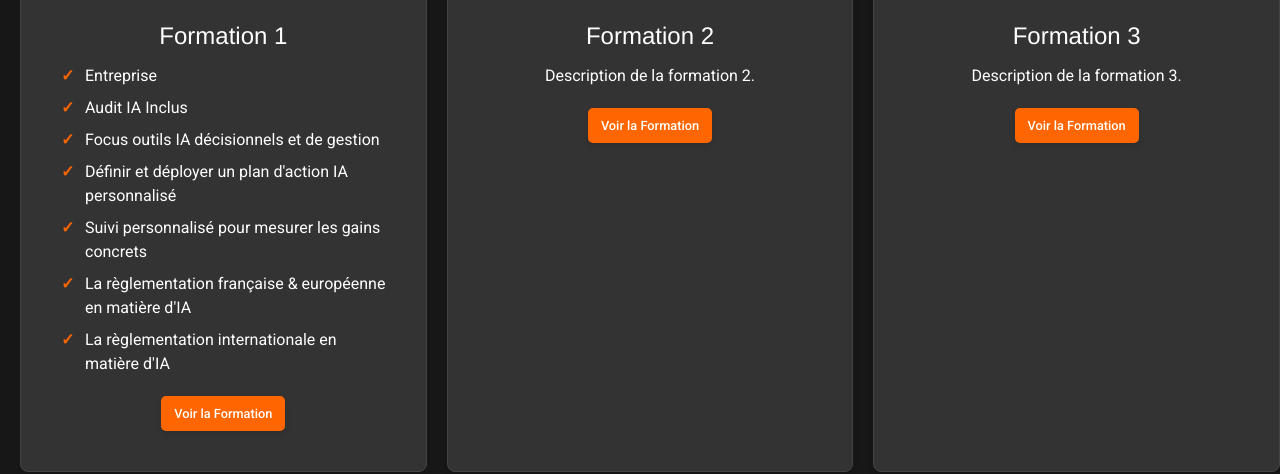
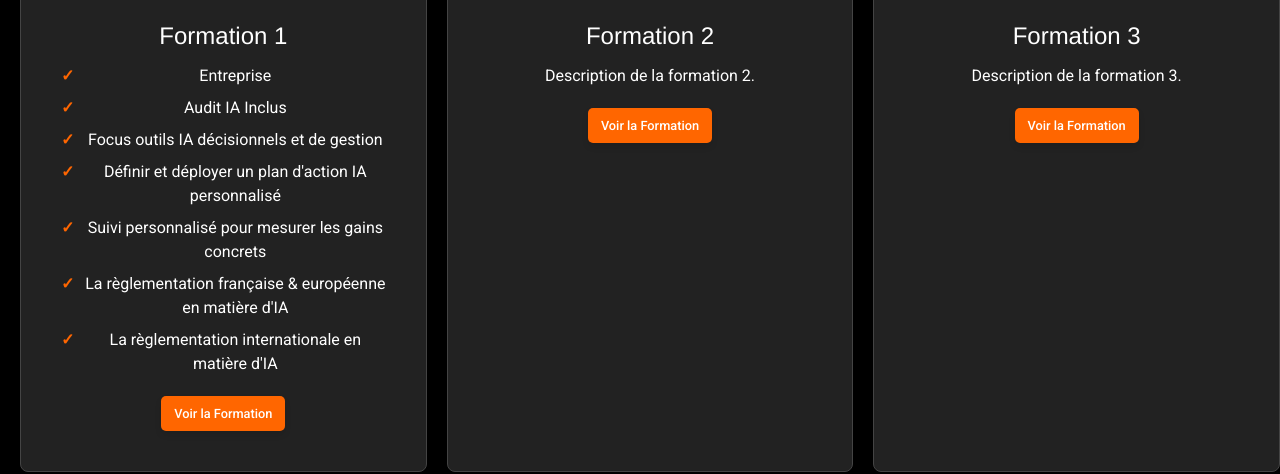
Before and after one commit to Beerus243/newbrain, a Next.js app: page / in a window 1280 px wide. Shown: the part 1073-1547 px from the top of the page. Built offline with nearby package versions, Linux system fonts and the light colour scheme.

Commit message:
style formation responsif2

```diff
--- a/app/components/body.module.css
+++ b/app/components/body.module.css
@@ -10,19 +10,9 @@
   padding: 2rem;
 }
 
-.card {
-  background: #333; /* Couleur de fond sombre */
-  border-radius: 8px;
-  box-shadow: 0 4px 6px rgba(0, 0, 0, 0.1);
-  padding: 1.5rem;
-  text-align: center;
-  transition: transform 0.3s ease, background-color 0.3s ease;
-  color: #fff; /* Couleur du texte pour contraster avec le fond sombre */
-}
 
 .card:hover {
-  transform: translateY(-5px); /* Animation au survol */
-  background-color: #444; /* Couleur légèrement différente au survol */
+  transform: translateY(-1px); /* Animation au survol */
 }
 
 .cardImage {
@@ -39,31 +29,29 @@
   margin-bottom: 0.75rem;
 }
 
-/* Stylisation de la liste */
+/* Liste des descriptions dans les cartes */
 .cardList {
   list-style: none; /* Supprime les puces par défaut */
-  padding-left: 0;
-  margin: 0 0 1rem 0;
-  text-align: left;
+  padding-left: 0; /* Supprime le retrait gauche */
+  margin: 0;
 }
 
 .cardList li {
-  font-family: 'roboto', sans-serif;
   position: relative;
-  padding-left: 1.5rem;
-  margin-bottom: 0.5rem;
+  padding-left: 1.5rem; /* Ajoute de l'espace pour la puce */
+  margin-bottom: 0.5rem; /* Espacement entre les éléments */
   font-size: 1rem;
-  color: #ffffff;
-  text-align: start;
+  color: #fff; /* Couleur du texte */
+  line-height: 1.5;
 }
 
 .cardList li::before {
-  content: "✓"; /* Vous pouvez personnaliser cette puce */
+  content: "✓"; /* Puce personnalisée */
   position: absolute;
-  font-size:1rem;
-  font-weight :bold;
+  font-size: 1rem;
+  font-weight: bold;
   line-height: 1.5rem;
-  left: 0;
+  left: 0; /* Positionne la puce à gauche */
   color: #ff6600; /* Couleur personnalisée pour la puce */
 }
 
@@ -260,7 +248,7 @@
   grid-template-columns: repeat(3, 1fr);
   gap: 20px;
   padding-bottom: 50px;
-  background-color: #171717; /* Fond de grille sombre */
+  background-color: black; /* Fond de grille sombre */
   box-sizing: border-box; /* Inclut le padding dans la largeur totale */
 }
 
@@ -344,7 +332,6 @@
 /*               Section Statistiques               */
 /* ------------------------------------------------- */
 .statsContainer {
-  background: #333333;
   padding-bottom: 3rem;
   padding-top: 3rem;
   width: 100%;
@@ -775,7 +762,7 @@
 }
 
 .card {
-  background-color: #333; /* Couleur de fond sombre */
+  background-color: #222222; /* Couleur de fond sombre */
   border-radius: 8px;
   box-shadow: 0 4px 6px rgba(0, 0, 0, 0.1);
   padding: 1.5rem;
@@ -809,7 +796,7 @@
 
 /* Styles pour les grandes cartes */
 .cardLarge {
-  background-color: #333; /* Couleur de fond sombre */
+  background-color: #222222; /* Couleur de fond sombre */
   border-radius: 8px;
   box-shadow: 0 4px 6px rgba(0, 0, 0, 0.1);
   padding: 2rem;
@@ -818,11 +805,9 @@
   color: #fff; /* Couleur du texte pour contraster avec le fond sombre */
 }
 
-.cardLarge:hover {
-  background-color: #444; /* Couleur légèrement différente au survol */
-}
 
 .cardLargeTitre {
+  font-family: 'Franklin Gothic Medium', 'Arial Narrow', Arial, sans-serif;
   font-size: 1.5rem;
   font-weight: bold;
   margin-bottom: 1rem;
--- a/app/components/body.tsx
+++ b/app/components/body.tsx
@@ -183,42 +183,45 @@ export default function Body() {
             <div className={styles.card}>
               <FaCalendarAlt className={styles.cardIcon} />
               <h3 className={styles.cardGridTitle}>Evaluation du degré de maturité en IA</h3>
-              <p className={styles.cardGridDescription}>
-                <SiNike style={{ color: "green", paddingRight: "8px", fontSize:"30px" }} />
-                Mise en place d'un questionnaire en ligne pour évaluer la maturité, la vision et les attentes des collaborateurs en matière d'IA.
-              </p>
-              <p className={styles.cardGridDescription}>
-                <FaCheckCircle style={{ color: "green", marginRight: "8px" }} />
-                Définition des priorités et choix des cas d'usages à prioriser.
-              </p>
+              <ul className={styles.cardList}>
+                <li>
+                  Mise en place d'un questionnaire en ligne pour évaluer la maturité, la vision et les attentes des collaborateurs en matière d'IA.
+                </li>
+                <li>
+                  Définition des priorités et choix des cas d'usages à prioriser.
+                </li>
+              </ul>
             </div>
             <div className={styles.card}>
               <FaUserFriends className={styles.cardIcon} />
               <h3 className={styles.cardGridTitle}>Identification des inefficacités opérationnelles</h3>
-              <p className={styles.cardGridDescription}>
-                <FaCheckCircle style={{ color: "green", marginRight: "8px" }} />
-                Utilisation de matrices d'évaluation et scoring des données.
-              </p>
+              <ul className={styles.cardList}>
+                <li>
+                  Utilisation de matrices d'évaluation et scoring des données.
+                </li>
+              </ul>
             </div>
             <div className={styles.card}>
               <FaUserFriends className={styles.cardIcon} />
               <h3 className={styles.cardGridTitle}>Réalisation de l'audit</h3>
-              <p className={styles.cardGridDescription}>
-                <FaCheckCircle style={{ color: "green", marginRight: "8px" }} />
-                Recueillir les informations détaillées sur les modes opératoires, les outilsutilisés et la culture d'entreprise.
-              </p>
-              <p className={styles.cardGridDescription}>
-                <FaCheckCircle style={{ color: "green", marginRight: "8px" }} />
-                Définition des priorités et choix des cas d'usages à prioriser.
-                </p>
+              <ul className={styles.cardList}>
+               <li> Recueillir les informations détaillées sur les modes opératoires,
+                 les outilsutilisés et la culture d'entreprise.</li>
+              </ul>
+              <ul className={styles.cardList}>
+                <li>Définition des priorités et choix des cas d'usages à prioriser.</li>
+                </ul>
             </div>
             <div className={styles.card}>
               <FaUserFriends className={styles.cardIcon} />
               <h3 className={styles.cardGridTitle}>Création de la road map de formation</h3>
               <p className={styles.cardGridDescription}>
-                <FaCheckCircle style={{ color: "green", marginRight: "8px" }} />
-                Rapport d'audit: Synthèse des données collectées, analyses effectuées et conclusions tirées.
+              <ul className={styles.cardList}>
+                <li>Rapport d'audit: Synthèse des données collectées,
+                   analyses effectuées et conclusions tirées.</li>
+              </ul>
               </p>
+
             </div>
           </div>
           <br />
@@ -236,8 +239,9 @@ export default function Body() {
               <FaCalendarAlt className={styles.cardIcon} />
               <h3 className={styles.cardGridTitle}>Planification de la formation</h3>
               <p className={styles.cardGridDescription}>
-              <FaCheckCircle style={{ color: "green", marginRight: "8px" }} />
-              Séances de formation en présentiel ou à distance.
+              <ul className={styles.cardList}>
+              <li>Séances de formation en présentiel ou à distance.</li>
+              </ul>
               </p>
               <p className={styles.cardGridDescription}>
               <FaCheckCircle style={{ color: "green", marginRight: "8px" }} />
@@ -393,22 +397,26 @@ export default function Body() {
                 Formation IA de vos collaborateurs aux <strong>Fondamentaux  et techniques d'IA générative</strong>pour comprendre
                 cette rupture technologique et ses applications
               </p>
+              <ul className={styles.cardList}>
+                <li>Contenu adapté aux besoins spécifiques de l'entreprise.</li>
+              </ul>
               <p className={styles.cardGridDescription}>
               <SiNike style={{ color: "green", marginRight: "8px" }} />
               Contenu adapté aux besoins spécifiques de l'entreprise.
               </p>
-              <p className={styles.cardGridDescription}>
-              <SiNike style={{ color: "green", marginRight: "8px" }} />
-              Implémentatez les outils IA les plus Adaptés à vos process
-              </p>
-              <p className={styles.cardGridDescription}>
-              <SiNike style={{ color: "green", marginRight: "8px" }} />
+              <ul className={styles.cardList}>
+              <li>Implémentatez les outils IA les plus
+                 Adaptés à vos process</li>
+              </ul>
+              <ul className={styles.cardList}>
+
               Maitrisez les Fondamentaux du Prompt Engineering
-              </p>
-              <p className={styles.cardGridDescription}>
-              <SiNike style={{ color: "green", marginRight: "8px" }} />
+              </ul>
+              <ul className={styles.cardList}>
+              <li>
               Formation en présentiel ou a distance
-              </p>
+              </li>
+              </ul>
 
 </div>
 <div className={styles.card}>
@@ -418,22 +426,21 @@ export default function Body() {
                 Identifiez les opportinités d'innovation et de croissance grace à notre audit IA, spécialement
                 concu pour aligner votre technologie avec vos ambitions stratégiques
               </p>
-              <p className={styles.cardGridDescription}>
-              <SiNike style={{ color: "green", marginRight: "8px" }} />
-              Question dd préparation.
-              </p>
-              <p className={styles.cardGridDescription}>
-              <SiNike style={{ color: "green", marginRight: "8px" }} />
-              Tour d'Horizon des outils existants
-              </p>
-              <p className={styles.cardGridDescription}>
-              <SiNike style={{ color: "green", marginRight: "8px" }} />
-              Entretien avec vos collaorateurs par type de métier
-              </p>
-              <p className={styles.cardGridDescription}>
-              <SiNike style={{ color: "green", marginRight: "8px" }} />
-              Réalisation d'un rapport de récommendations générales
-              </p>
+
+              <ul className={styles.cardList}>
+             <li> Question de préparation. </li>
+              </ul>
+
+              <ul className={styles.cardList}>
+              <li>Tour d'Horizon des outils existants</li>
+              </ul>
+              <ul className={styles.cardList}>
+             <li>Entretien avec vos collaorateurs par type de métier</li>
+              </ul>
+             <ul className={styles.cardList}>
+              <li>
+              Réalisation d'un rapport de récommendations générales</li>
+              </ul>
 
 </div>
    </div>
```
